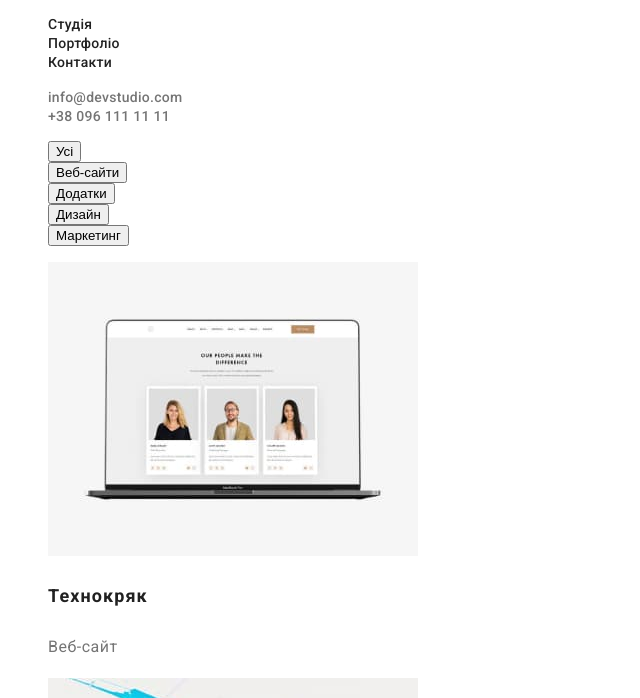
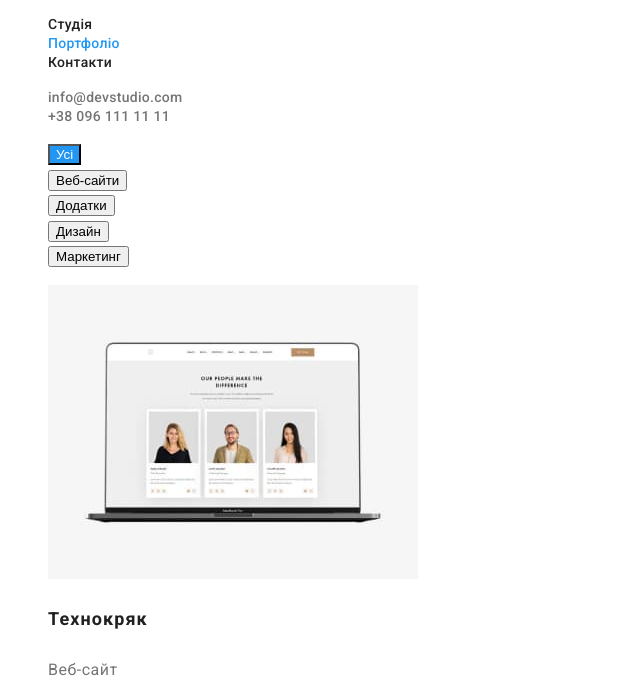
Before and after one commit to Ruslan0920/goit-markup-hw-02, a plain HTML site: page portfolio.html in a window 1280 px wide. Shown: the part 41-739 px from the top of the page, without its empty margins (0-640 px from the left). Drawn offline with Linux system fonts and the light colour scheme.

Commit message:
Summary update files

```diff
--- a/css/styles.css
+++ b/css/styles.css
@@ -5,6 +5,7 @@
         sans-serif;
     --primary-text-color: #212121;
     --secondary-text-color: #757575;
+    --third-text-color: #2196F3;
 }
 
 body {
@@ -31,7 +32,7 @@ ul {
     color: #000000;
 }
 .letter {
-    color: #2196F3;
+    color: var(--third-text-color);
 }
 .nav-list-link {
     font-family: var(--primary-font-family);
@@ -44,9 +45,11 @@ ul {
 }
 .nav-list-link:hover,
 .nav-list-link:focus {
-    color: #2196F3;
+    color: var(--third-text-color);
 }
-
+.current {
+    color: var(--third-text-color);
+}
 .mail-tel a {
     font-family: var(--primary-font-family);
     font-style: normal;
@@ -58,7 +61,11 @@ ul {
 }
 .contact-mail:hover,
 .contact-mail:focus {
-    color: #2196F3;
+    color: var(--third-text-color);
+}
+.contact-phone:hover,
+.contact-phone:focus {
+    color: var(--third-text-color);
 }
 /* ===END HEADER=== */
 
@@ -82,7 +89,8 @@ text-transform: uppercase;
     font-size: 16px;
     line-height: 1.87;
     letter-spacing: 0.06em;
-    /* color: #FFFFFF; */
+    background-color: #2196F3;;
+    color: #FFFFFF;
 }
 /* ===END HERO=== */
 
@@ -193,8 +201,22 @@ text-transform: uppercase;
 }
 /* ===END FOOTER=== */
 
+/* ===PAGE PORTFOLIO=== */
 /* ===START PORTFOLIO=== */
 
+.btn-item {
+    font-family: var(--primary-font-family);
+    font-style: normal;
+    font-weight: 500;
+    font-size: 16px;
+    line-height: 1.6;
+    letter-spacing: 0.03em;
+    color: var(--primary-text-color);
+}
+.active {
+    background-color: #2196F3;
+    color: #FFFFFF;
+}
 .portfolio-titles {
     font-family: var(--primary-font-family);
     font-style: normal;
--- a/portfolio.html
+++ b/portfolio.html
@@ -24,7 +24,7 @@
             <a class="nav-list-link link" href="./index.html">Студія</a>
           </li>
           <li class="nav-link-item">
-            <a class="nav-list-link link" href="">Портфоліо</a>
+            <a class="nav-list-link link current" href="">Портфоліо</a>
           </li>
           <li class="nav-link-item">
             <a class="nav-list-link link" href="">Контакти</a>
@@ -47,12 +47,22 @@
     <main>
       <section>
         <h2 hidden>Портфоліо</h2>
-        <ul>
-          <li><button>Усі</button></li>
-          <li><button>Веб-сайти</button></li>
-          <li><button>Додатки</button></li>
-          <li><button>Дизайн</button></li>
-          <li><button>Маркетинг</button></li>
+        <ul class="btn-list">
+          <li class="btn-item">
+            <button class="portfolio-btn active">Усі</button>
+          </li>
+          <li class="btn-item">
+            <button class="portfolio-btn">Веб-сайти</button>
+          </li>
+          <li class="btn-item">
+            <button class="portfolio-btn">Додатки</button>
+          </li>
+          <li class="btn-item">
+            <button class="portfolio-btn">Дизайн</button>
+          </li>
+          <li class="btn-item">
+            <button class="portfolio-btn">Маркетинг</button>
+          </li>
         </ul>
         <ul>
           <li>
@@ -84,7 +94,9 @@
               width="370"
               height="294"
             />
-            <h3 class="portfolio-titles">Ресторан <span lang="en">Seafood</span></h3>
+            <h3 class="portfolio-titles">
+              Ресторан <span lang="en">Seafood</span>
+            </h3>
             <p class="portfolio-description">Додаток</p>
           </li>
           <li>
@@ -94,7 +106,9 @@
               width="370"
               height="294"
             />
-            <h3 class="portfolio-titles">Проєкт <span lang="en">Prime</span></h3>
+            <h3 class="portfolio-titles">
+              Проєкт <span lang="en">Prime</span>
+            </h3>
             <p class="portfolio-description">Маркетинг</p>
           </li>
           <li>
@@ -104,7 +118,9 @@
               width="370"
               height="294"
             />
-            <h3 class="portfolio-titles">Проєкт <span lang="en">Boxes</span></h3>
+            <h3 class="portfolio-titles">
+              Проєкт <span lang="en">Boxes</span>
+            </h3>
             <p class="portfolio-description">Додаток</p>
           </li>
           <li>
@@ -114,7 +130,9 @@
               width="370"
               height="294"
             />
-            <h3 class="portfolio-titles" lang="en">Inspiration has no Borders</h3>
+            <h3 class="portfolio-titles" lang="en">
+              Inspiration has no Borders
+            </h3>
             <p class="portfolio-description">Веб-сайт</p>
           </li>
           <li>
@@ -124,7 +142,9 @@
               width="370"
               height="294"
             />
-            <h3 class="portfolio-titles">Видання <span lang="en">Limited Edition</span></h3>
+            <h3 class="portfolio-titles">
+              Видання <span lang="en">Limited Edition</span>
+            </h3>
             <p class="portfolio-description">Дизайн</p>
           </li>
           <li>
```
Also changed, not shown: index.html (+1 -1 lines).
